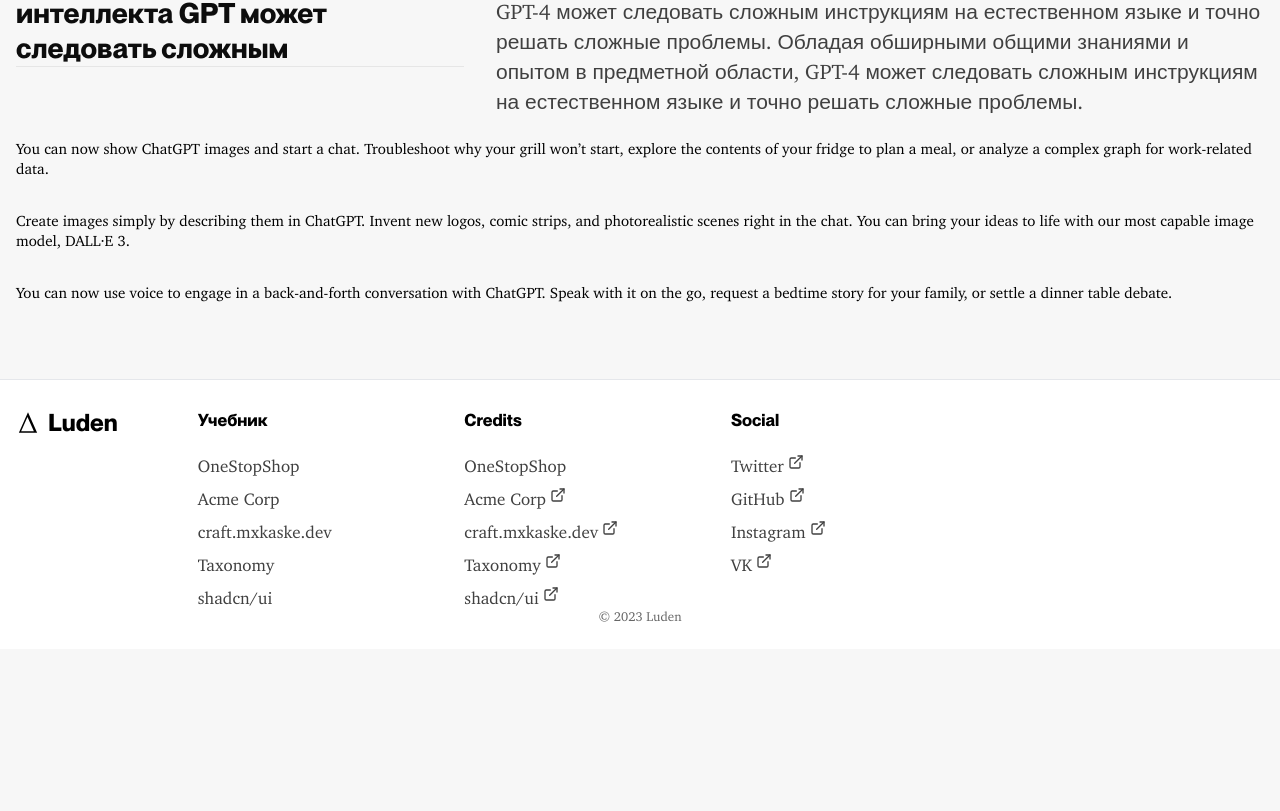
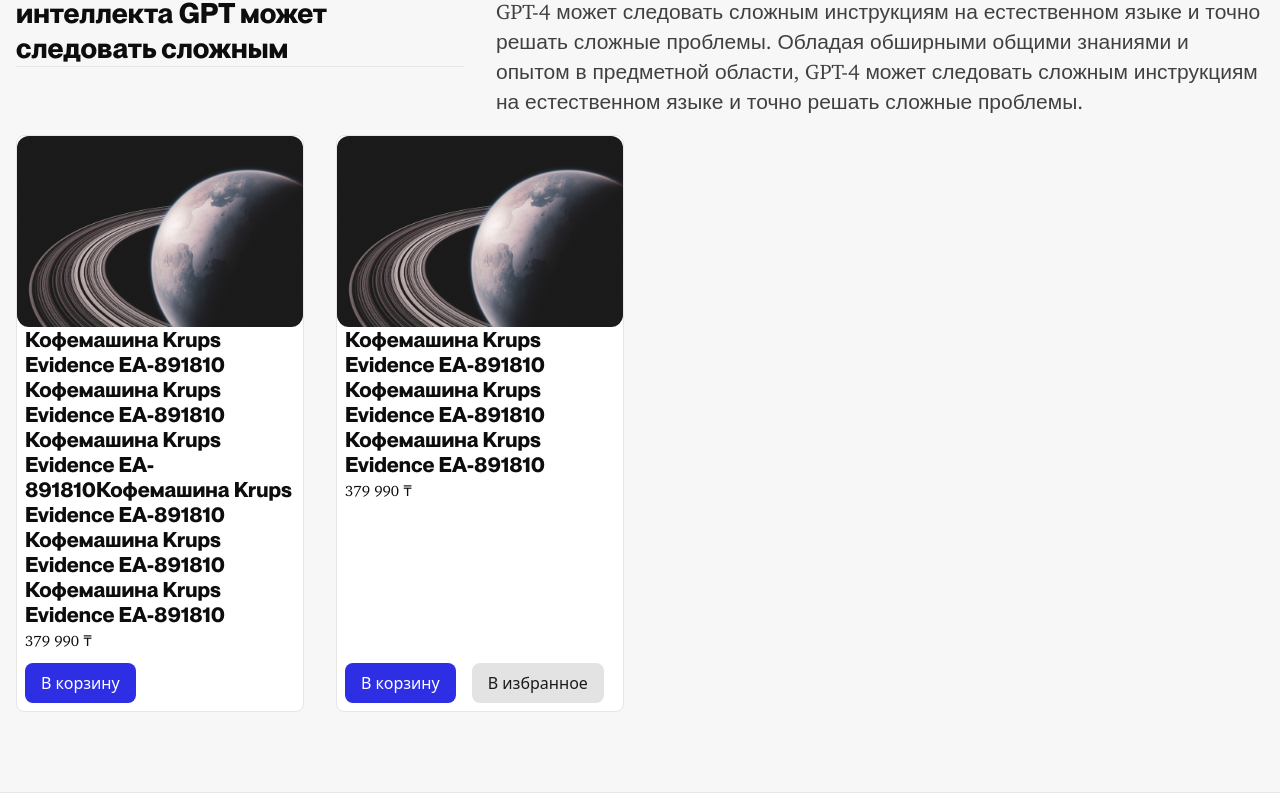
Before and after one commit to memorywanderer/next-components, a Next.js app: page / in a window 1280 px wide. Shown: the part 1969-2780 px from the top of the page. Before the commit the page ends 2618 px from the top, so only its background shows below. Built offline with nearby package versions, Linux system fonts and the light colour scheme.

Commit message:
update card component create card with link and without it

```diff
--- a/app/page.tsx
+++ b/app/page.tsx
@@ -6,6 +6,7 @@
 import { Button } from "@/components/ui/button/button"
 import Image from "next/image"
 import { Carousel } from "@/components/ui/carousel/carousel"
+import { Card, CardAsLink, CardBody, CardFooter, CardHeader } from "@/components/ui/card/card"
 
 export default function Home() {
 
@@ -71,15 +72,7 @@
               loading="lazy"
               sizes="(min-width: 1540px) 740px, (min-width: 1280px) 612px, (min-width: 1040px) 484px, (min-width: 780px) 736px, (min-width: 680px) 608px, calc(94.44vw - 15px)"
             />
-            {/* <Typography>
-              You can now show ChatGPT images and start a chat. Troubleshoot why your grill won’t start, explore the contents of your fridge to plan a meal, or analyze a complex graph for work-related data.
-            </Typography>
-            <Typography>
-              Create images simply by describing them in ChatGPT. Invent new logos, comic strips, and photorealistic scenes right in the chat. You can bring your ideas to life with our most capable image model, DALL·E 3.
-            </Typography>
-            <Typography>
-              You can now use voice to engage in a back-and-forth conversation with ChatGPT. Speak with it on the go, request a bedtime story for your family, or settle a dinner table debate.
-            </Typography> */}
+
           </SectionBody>
         </Section>
         <Section variant="vertical">
@@ -91,18 +84,65 @@
               Обладая обширными общими знаниями и опытом в предметной области, GPT-4 может следовать сложным инструкциям на естественном языке и точно решать сложные проблемы. Обладая обширными общими знаниями и опытом в предметной области, GPT-4 может следовать сложным инструкциям на естественном языке и точно решать сложные проблемы.
             </SectionDescription>
           </SectionHeader>
-          <SectionBody variant="vertical">
-            <Typography>
-              You can now show ChatGPT images and start a chat. Troubleshoot why your grill won’t start, explore the contents of your fridge to plan a meal, or analyze a complex graph for work-related data.
-            </Typography>
-            <Typography>
-              Create images simply by describing them in ChatGPT. Invent new logos, comic strips, and photorealistic scenes right in the chat. You can bring your ideas to life with our most capable image model, DALL·E 3.
-            </Typography>
-            <Typography>
-              You can now use voice to engage in a back-and-forth conversation with ChatGPT. Speak with it on the go, request a bedtime story for your family, or settle a dinner table debate.
-            </Typography>
+          <SectionBody variant="horizontal" className="grid md:grid-cols-2 xl:grid-cols-4" >
+            <Card className="md:max-w-xs" rounded="lg">
+              <Image
+                className="rounded-xl"
+                src="/nat-uN9OSpSsw4A-unsplash.jpg"
+                alt="A lonely plaent in the dark space"
+                width={3000}
+                height={2000}
+                quality={90}
+                loading="lazy"
+                sizes="(min-width: 1540px) 740px, (min-width: 1280px) 612px, (min-width: 1040px) 484px, (min-width: 780px) 736px, (min-width: 680px) 608px, calc(94.44vw - 15px)"
+              />
+              <CardBody className="px-2 mb-4">
+                <Typography tag="h3" type="heading-three">
+                  Кофемашина Krups Evidence EA-891810 Кофемашина Krups Evidence EA-891810 Кофемашина Krups Evidence EA-891810Кофемашина Krups Evidence EA-891810 Кофемашина Krups Evidence EA-891810 Кофемашина Krups Evidence EA-891810
+                </Typography>
+                <Typography type="body-medium">
+                  379 990 ₸
+                </Typography>
+              </CardBody>
+              <CardFooter className="px-2 pb-2">
+                <Button href="#" variant="accent" rounded="lg" className="">
+                  В корзину
+                </Button>
+              </CardFooter>
+            </Card>
+            <Card className="md:max-w-xs" rounded="lg">
+              <Image
+                className="rounded-xl"
+                src="/nat-uN9OSpSsw4A-unsplash.jpg"
+                alt="A lonely plaent in the dark space"
+                width={3000}
+                height={2000}
+                quality={90}
+                loading="lazy"
+                sizes="(min-width: 1540px) 740px, (min-width: 1280px) 612px, (min-width: 1040px) 484px, (min-width: 780px) 736px, (min-width: 680px) 608px, calc(94.44vw - 15px)"
+              />
+              <CardBody className="px-2 mb-4">
+                <Typography tag="h3" type="heading-three">
+                  Кофемашина Krups Evidence EA-891810
+                  Кофемашина Krups Evidence EA-891810
+                  Кофемашина Krups Evidence EA-891810
+                </Typography>
+                <Typography type="body-medium">
+                  379 990 ₸
+                </Typography>
+              </CardBody>
+              <CardFooter className="gap-4 px-2 pb-2">
+                <Button href="#" variant="accent" rounded="lg">
+                  В корзину
+                </Button>
+                <Button href="#" variant="secondary" rounded="lg">
+                  В избранное
+                </Button>
+              </CardFooter>
+            </Card>
           </SectionBody>
         </Section>
+
       </main>
     </>
   )
--- a/components/pages/footer/footer.tsx
+++ b/components/pages/footer/footer.tsx
@@ -4,16 +4,14 @@
 import { ExternalLink } from "lucide-react";
 import Link from "next/link";
 
-
-
 const Footer = () => (
-  <footer className="w-full px-4 bg-background py-7 border-t  ">
+  <footer className="w-full px-4 border-t bg-background py-7 ">
     <div className="container mx-auto">
       <div className="flex flex-col gap-10 lg:flex-row lg:gap-20">
         <div id="footer-branding" aria-labelledby="footer-branding-heading">
           <Logo />
         </div>
-        <div className="flex-1 grid grid-rows-1 xxs:grid-cols-2 sm:grid-cols-4">
+        <div className="grid flex-1 grid-rows-1 gap-10 xxs:grid-cols-2 sm:grid-cols-4">
           {siteConfig.footerNav.map((item) => (
             <div key={item.title} className="space-y-4">
               <Typography tag="h4" type="heading-four">
@@ -21,7 +19,7 @@
               </Typography>
               <ul className="space-y-2">
                 {item.items.map((link) => (
-                  <li key={link.title}>
+                  <li key={link.title} className="space-y-4">
                     <Link
                       href={link.href}
                       target={link.external ? "_blank" : "_self"}
@@ -31,7 +29,7 @@
                       <Typography type="interface-primary">
                         {link.title}
                       </Typography>
-                      {link.external && <ExternalLink className="font-normal w-4 h-4" />}
+                      {link.external && <ExternalLink className="w-4 h-4 font-normal" />}
                     </Link>
                   </li>
                 ))}
@@ -42,8 +40,8 @@
       </div>
       <div
         id="footer-bottom"
-        aria-aria-labelledby="footer-bottom-heading"
-        className="flex items-center justify-center space-x-4"
+        aria-labelledby="footer-bottom-heading"
+        className="flex items-center space-y-4"
       >
         <small>
           <Typography type="body-small" className="text-on-surface-tertiary">
--- a/components/ui/Button/Button.tsx
+++ b/components/ui/Button/Button.tsx
@@ -23,7 +23,7 @@
           'border duration-300 hover:bg-interactive-contrast text-on-interactive-contrast hover:text-on-interactive-contrast-hover',
         ghost:
           'bg-transparent',
-        link: 'relative z-10 before:absolute before:-z-10 before:bottom-0 before:h-[2px] before:w-full before:bg-interactive-accent before:hover:h-[8px]',
+        link: 'justify-start p-0 relative z-10 before:absolute before:-z-10 before:bottom-0 before:h-[2px] before:w-full before:bg-interactive-accent before:hover:h-[8px]',
       },
       size: {
         default: 'px-4 py-2',
@@ -58,9 +58,6 @@
   ({ className, children, href, variant, size, rounded, ...props }, ref) => {
     if (href) {
       return (
-        // 15 25
-        // 10 20
-        // 5 15
         <Link
           href={href}
           className={cn(buttonVariants({ variant, size, rounded, className }))}>
--- a/components/ui/card/card.tsx
+++ b/components/ui/card/card.tsx
@@ -4,17 +4,17 @@
 import Link from "next/link";
 
 const cardVariants = cva(
-  '',
+  'flex-1 flex flex-col',
   {
     variants: {
       variant: {
         default:
-          'border border-outline-secondary bg-surface-secondary text-on-surface-primary',
+          'border border-outline-tertiary bg-background text-on-surface-primary',
       },
       size: {
-        default: 'w-fit h-fit',
+        default: 'w-fit',
       },
-      border: {
+      rounded: {
         default: 'rounded-lg',
         sm: 'rounded-sm',
         md: 'rounded-md',
@@ -41,22 +41,21 @@
 }
 
 const Card = React.forwardRef<HTMLDivElement, CardProps>(
-  ({ className, children, variant, border, size, hover, href, ...props }, ref) => {
+  ({ className, children, variant, rounded, size, hover, href, ...props }, ref) => {
     if (href) {
-
       return (
         <Link
           href={href}
-          className={cn(cardVariants({ variant, size, border, hover, className }))}
+          className={cn(cardVariants({ variant, size, rounded, hover, className }))}
         >
           {children}
-        </Link >
+        </Link>
       )
     }
     return (
       <article
         ref={ref}
-        className={cn(cardVariants({ variant, size, border, hover, className }))}
+        className={cn(cardVariants({ variant, size, rounded, hover, className }))}
         {...props}
       >
         {children}
@@ -66,26 +65,42 @@
 
 Card.displayName = 'Card'
 
-const CardContent = React.forwardRef<
+export interface CardAsLinkProps
+  extends React.HTMLAttributes<HTMLAnchorElement>,
+  VariantProps<typeof cardVariants> {
+  href: string;
+}
+
+const CardAsLink = React.forwardRef<HTMLAnchorElement, CardAsLinkProps>(
+  ({ className, children, variant, rounded, size, hover, href, ...props }, ref) => (
+    <Link
+      href={href}
+      className={cn(cardVariants({ variant, size, rounded, hover, className }))}
+    >
+      {children}
+    </Link>
+  ))
+
+const CardBody = React.forwardRef<
   HTMLDivElement,
   React.HTMLAttributes<HTMLDivElement>
 >(
   ({ className, ...props }, ref) => (
     <div
       ref={ref}
-      className={cn('p-2', className)}
+      className={cn('flex-1 ', className)}
       {...props}
     />
   ))
-CardContent.displayName = 'CardContent'
+CardBody.displayName = 'CardBody'
 
 
 const CardHeader = React.forwardRef<
-  HTMLElement,
-  React.HTMLAttributes<HTMLElement>
+  HTMLDivElement,
+  React.HTMLAttributes<HTMLDivElement>
 >(
   ({ className, ...props }, ref) => (
-    <header
+    <div
       ref={ref}
       className={cn('m-0 p-0 flex flex-col', className)}
       {...props}
@@ -99,7 +114,7 @@
   React.HTMLAttributes<HTMLDivElement>
 >(
   ({ className, ...props }, ref) => (
-    <footer
+    <div
       ref={ref}
       className={cn('flex items-center px-2 pb-2', className)}
       {...props}
@@ -110,7 +125,8 @@
 
 export {
   Card,
-  CardContent,
+  CardAsLink,
+  CardBody,
   CardHeader,
   CardFooter
 }
```
Also changed, not shown: 1 other file (tests, documents, lock files or other folders).
